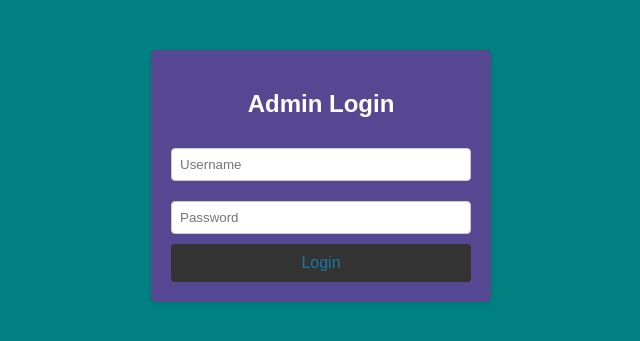
After one commit to anushree200/CP_tracker, a Flask app: page /admin/login in a window 1280 px wide. The commit adds this page. Shown: the top 341 px of the page, without its empty margins (319-959 px from the left). Run offline with Flask 3, Linux system fonts and the light colour scheme.

Commit message:
added administrator page

```diff
--- a/app.py
+++ b/app.py
@@ -1,7 +1,42 @@
-from flask import Flask, render_template, request, jsonify
+from flask import Flask, render_template, request, jsonify,session,flash,redirect,url_for
 import sqlite3,os,json,subprocess,tempfile
 
 app = Flask(__name__)
+app.secret_key = 'tl_cp_tracker'
+
+@app.route('/admin/login', methods=['GET', 'POST'])
+def admin_login():
+    if 'admin' in session:
+        redirect_url = request.args.get('redirect', url_for('index'))  # Default to index if no redirect URL
+        return redirect(redirect_url)
+
+    if request.method == 'POST':
+        username = request.form.get('username')
+        password = request.form.get('password')
+
+        conn = sqlite3.connect('admin.db')
+        cur = conn.cursor()
+        cur.execute('SELECT pwd FROM admin WHERE username = ?', (username,))
+        result = cur.fetchone()
+        conn.close()
+
+        if result and result[0] == password:
+            session['admin'] = username
+            redirect_url = request.args.get('redirect', url_for('index'))
+            flash('Login successful!', 'success')
+            return redirect(redirect_url)
+        else:
+            flash('Invalid username or password', 'error')
+            return render_template('admin_login.html', redirect=request.args.get('redirect', ''))
+
+    return render_template('admin_login.html', redirect=request.args.get('redirect', ''))
+
+@app.route('/admin/logout')
+def admin_logout():
+    session.pop('admin', None)
+    flash('You have been logged out.', 'success')
+    return redirect(url_for('index'))
+
 
 @app.route('/')
 def frontpage():
--- a/static/js/problemspage.js
+++ b/static/js/problemspage.js
@@ -22,6 +22,7 @@ function filterProblems() {
             if (data.length > 0) {
                 data.forEach(problem => {
                     const li = document.createElement('li');
+                    li.style.position = 'relative'; // Ensure position: relative for absolute positioning
                     li.innerHTML = `
                         <a href="/problem/${problem.id}" style="text-decoration: none; color: inherit;">
                             <p>ID: ${problem.id}</p>
@@ -29,6 +30,9 @@ function filterProblems() {
                             <p><b>Statement:</b> ${problem.description}</p>
                             <p><strong>Points:</strong> ${problem.points}</p>
                             <p><strong>Topic:</strong> ${problem.topic}</p>
+                        </a>
+                        <a href="/admin/login?redirect=/problem/${problem.id}/edit" style="position: absolute; top: 10px; right: 10px; color: #ffffff; font-size: 18px; z-index: 10;" title="Edit problem" aria-label="Edit problem ${problem.id}">
+                            <i class="fas fa-edit"></i>
                         </a>
                     `;
                     problemsList.appendChild(li);
--- a/static/problemspage.css
+++ b/static/problemspage.css
@@ -113,3 +113,14 @@ p {
 .filter button:hover {
     background-color: #554791;
 }
+
+#problems-list li a .fas.fa-edit {
+    transition: color 0.2s; /* Smooth color transition on hover */
+}
+#problems-list li {
+    padding: 20px; /* Increase padding to avoid clipping */
+}
+#problems-list li a .fas.fa-edit:hover {
+    color: #cccccc; /* Lighter gray on hover for contrast */
+    cursor: pointer;
+}
--- /dev/null
+++ b/templates/admin_login.html
@@ -0,0 +1,77 @@
+<!DOCTYPE html>
+<html lang="en">
+<head>
+    <meta charset="UTF-8">
+    <meta name="viewport" content="width=device-width, initial-scale=1.0">
+    <title>Admin Login</title>
+    <link rel="stylesheet" href="/static/problemspage.css" />
+    <style>
+        .login-container {
+            width: 300px;
+            margin: 50px auto;
+            padding: 20px;
+            background-color: #554791;
+            border-radius: 5px;
+            box-shadow: 0 2px 5px rgba(0, 0, 0, 0.1);
+            color: #333;
+        }
+        .login-container h2 {
+            text-align: center;
+            color: #ffffff;
+        }
+        .login-container input[type="text"],
+        .login-container input[type="password"] {
+            width: 100%;
+            padding: 8px;
+            margin: 10px 0;
+            border: 1px solid #ccc;
+            border-radius: 4px;
+            box-sizing: border-box;
+        }
+        .login-container button {
+            width: 100%;
+            padding: 10px;
+            background-color: #333;
+            color: #1877a2;
+            border: none;
+            border-radius: 4px;
+            cursor: pointer;
+            font-size: 1em;
+        }
+        .login-container button:hover {
+            background-color: #444;
+        }
+        .flash-message {
+            padding: 10px;
+            margin-bottom: 10px;
+            border-radius: 4px;
+            text-align: center;
+        }
+        .flash-message.success {
+            background-color: #d4edda;
+            color: #155724;
+        }
+        .flash-message.error {
+            background-color: #f8d7da;
+            color: #721c24;
+        }
+    </style>
+</head>
+<body>
+    <div class="login-container">
+        <h2>Admin Login</h2>
+        {% with messages = get_flashed_messages(with_categories=true) %}
+            {% if messages %}
+                {% for category, message in messages %}
+                    <div class="flash-message {{ category }}">{{ message }}</div>
+                {% endfor %}
+            {% endif %}
+        {% endwith %}
+        <form method="POST" action="{{ url_for('admin_login', redirect=redirect) }}">
+            <input type="text" name="username" placeholder="Username" required>
+            <input type="password" name="password" placeholder="Password" required>
+            <button type="submit">Login</button>
+        </form>
+    </div>
+</body>
+</html>
```
Also changed, not shown: createadmin.py (added, +11 -0 lines), templates/problemspage.html (+10 -6 lines), admin.db (added).
